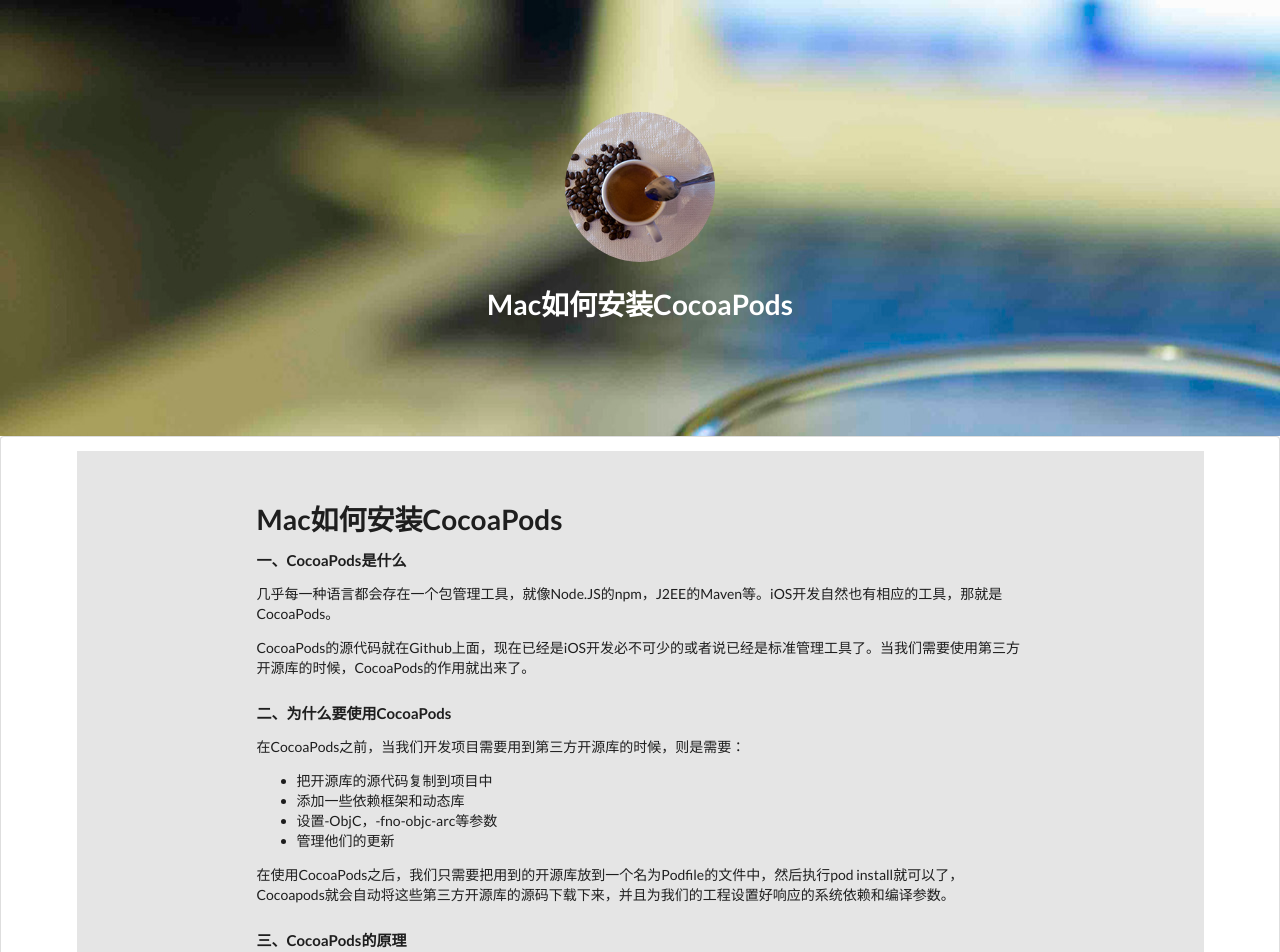
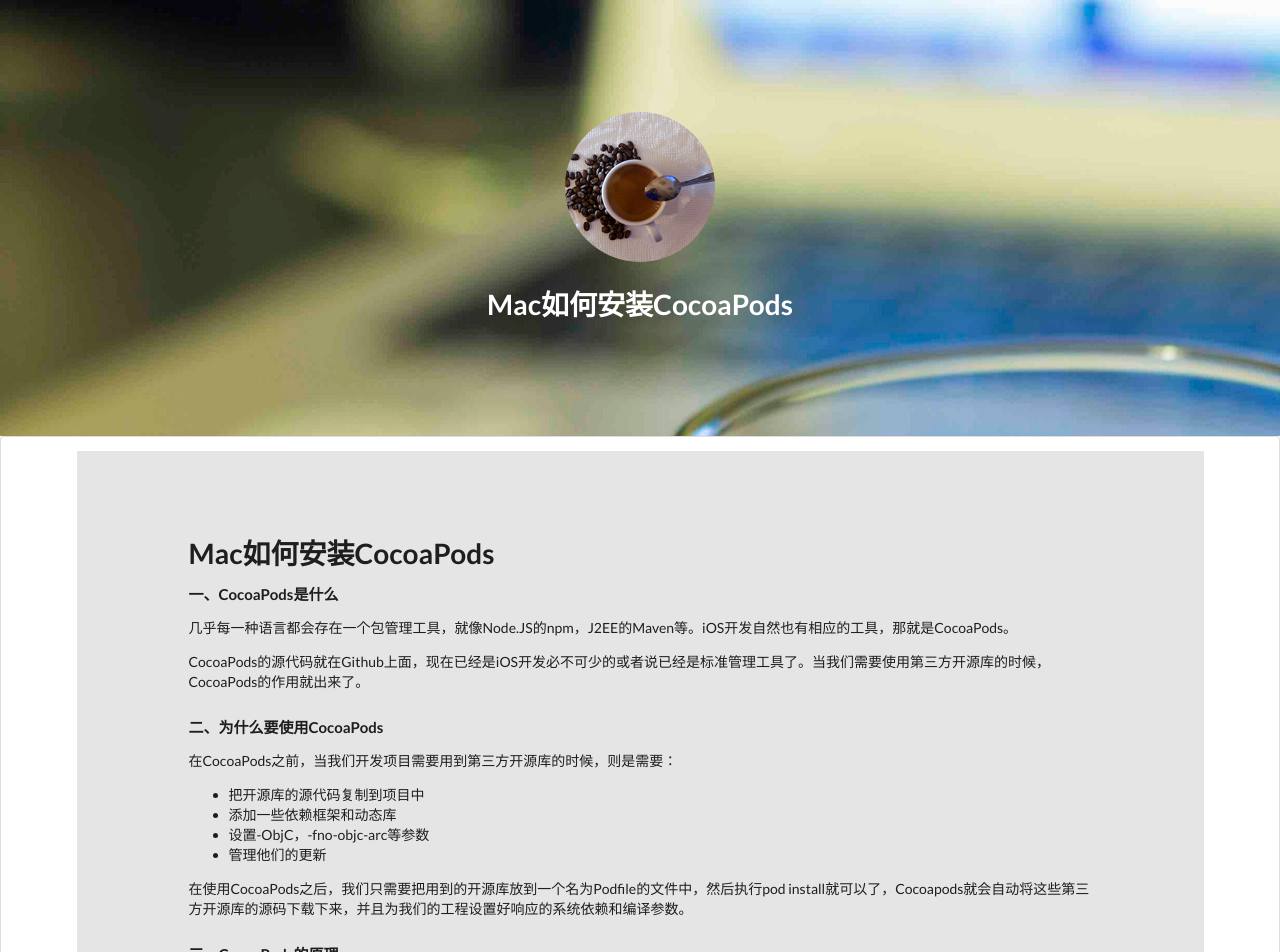
Before and after one commit to susufqx/susufqx.github.com, a Jekyll site: the page built from _posts/2017-07-20-Mac如何安装CocoaPods.md, in a window 1280 px wide. Shown: the top 952 px of the page. Built offline with Jekyll 4.4.1, drawn with Linux system fonts in a browser that asks for light colours; nearby versions of some CDN libraries.

Commit message:
Fix the display of bolg in mobile

```diff
--- a/css/main.scss
+++ b/css/main.scss
@@ -47,12 +47,18 @@
 
 /* Post page style */
 .post-page{
+  @media only screen and (min-width: 768px){
+    .ui.container{
+      padding:  6em 8em;
+    }
+  }
+  @media only screen and (max-width: 767px){
+    .ui.container{
+      padding:  1em 1em;
+    }
+  }
   .ui.container{
     background-color: #E5E5E5;
-    padding-top: 50px;
-    padding-left: 180px;
-    padding-right: 180px;
-    padding-bottom: 50px;
     text-align: left;
   }
 }
```
